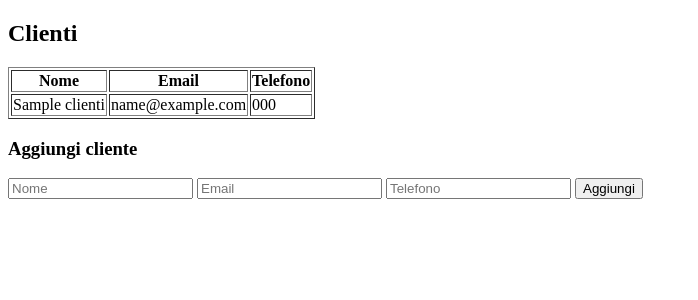
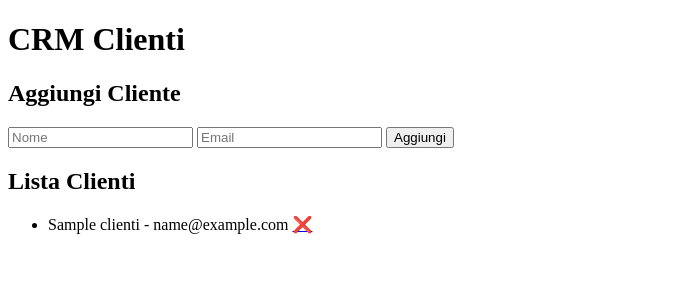
Before and after one commit to frullino62/sheets-crm, a Python web app: template templates/index.html in a window 1280 px wide. Shown: the top 300 px of the page, without its empty margins (0-698 px from the left). Run offline with Jinja, Linux system fonts and the light colour scheme; the template is opened without the code that fills it: most values are stand-ins (such as "Sample title", 1, 10 or a date in 2020).

Commit message:
Update index.html

```diff
--- a/templates/index.html
+++ b/templates/index.html
@@ -1,44 +1,28 @@
 <!DOCTYPE html>
 <html>
-
 <head>
-<title>CRM</title>
+    <title>CRM Clienti</title>
 </head>
-
 <body>
 
-<h2>Clienti</h2>
+    <h1>CRM Clienti</h1>
 
-<table border="1">
-<tr>
-<th>Nome</th>
-<th>Email</th>
-<th>Telefono</th>
-</tr>
+    <h2>Aggiungi Cliente</h2>
+    <form action="/add" method="get">
+        <input type="text" name="nome" placeholder="Nome" required>
+        <input type="email" name="email" placeholder="Email" required>
+        <button type="submit">Aggiungi</button>
+    </form>
 
-{% for c in clienti %}
-
-<tr>
-<td>{{c.nome}}</td>
-<td>{{c.email}}</td>
-<td>{{c.telefono}}</td>
-</tr>
-
-{% endfor %}
-
-</table>
-
-<h3>Aggiungi cliente</h3>
-
-<form action="/add" method="post">
-
-<input name="nome" placeholder="Nome">
-<input name="email" placeholder="Email">
-<input name="telefono" placeholder="Telefono">
-
-<button type="submit">Aggiungi</button>
-
-</form>
+    <h2>Lista Clienti</h2>
+    <ul>
+        {% for c in clienti %}
+            <li>
+                {{ c.nome }} - {{ c.email }}
+                <a href="/delete/{{ loop.index0 }}">❌</a>
+            </li>
+        {% endfor %}
+    </ul>
 
 </body>
 </html>
```
